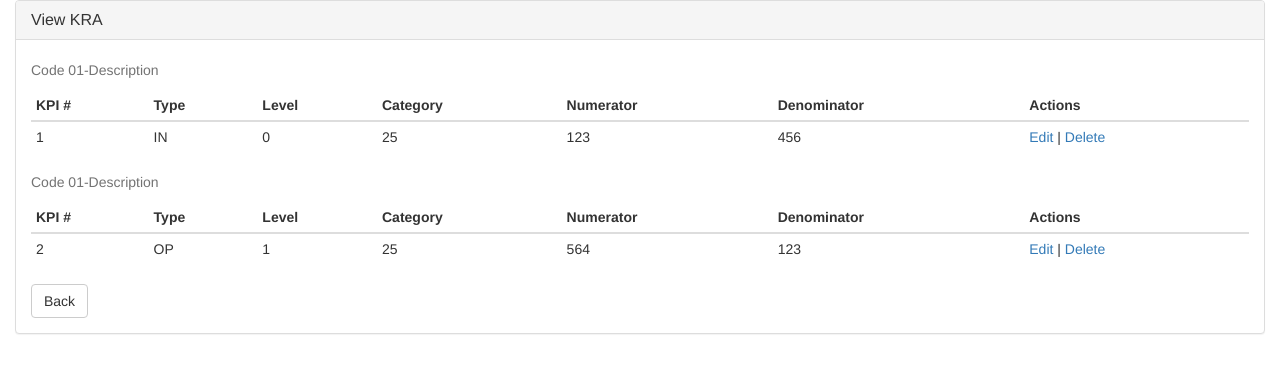
After one commit to umairqamar/CodeIgniter, a CodeIgniter app: page /database/form/detail_kra/78 in a window 1280 px wide. The commit adds this page. Shown: the top 373 px of the page. Run offline with CodeIgniter, Linux system fonts and the light colour scheme; data comes from the database, SQL or seed files in the repository.

Commit message:
View KRA

```diff
--- a/application/controllers/Form.php
+++ b/application/controllers/Form.php
@@ -11,7 +11,7 @@ class Form extends CI_Controller {
 
     public function index()
     {
-        $this->add_kra();
+        $this->view_kra();
 
     }
 
@@ -188,5 +188,22 @@ class Form extends CI_Controller {
 
     }
 
+    public function view_kra(){
+        $data = array();
+        $data['title'] = "View KRA";
+        $data['kra'] = $this->My_model->get_kra();
+        $this->load->view('kra/view_kra',$data);
+    }
+
+    public function detail_kra($id){
+        $data = array();
+        $data['title'] = "View KRA";
+
+        $data['kra'] = $this->My_model->get_kra_where($id);
+        //print_r($data);exit;
+        $this->load->view('kra/detail_kra',$data);
+
+    }
+
 
 }
--- a/application/models/my_model.php
+++ b/application/models/my_model.php
@@ -62,24 +62,47 @@ class My_model extends CI_Model {
         $this->db->insert("kra",$data);
 
         $insert_id = $this->db->insert_id();
-       // $i = count($kra,COUNT_RECURSIVE);
+        //print_r($kra);exit;
+        $kpi_list = $kra['kpi'];
+        for ($i=0; $i<count($kra,COUNT_RECURSIVE);$i++){
+            $this->db->query( "INSERT INTO kpi_kra (kra, kpi) VALUES ('$insert_id', '$kpi_list[$i]')");
+        }
 
-        $kra['kra'] = $insert_id;
-        $kpi_list = $kra['kpi'];
 
-        for($i =0; $i<count($kra,COUNT_RECURSIVE); $i++){
-            $kra['kpi'] = $kpi_list[$i];
-            echo $kra['kpi'];
-            $this->db->insert("kpi_kra",$kra);
-        }
+
+//        $kra['kra'] = $insert_id;
+//        $kpi_list = $kra['kpi'];
+//
+//        if (is_array($kra)){
+//            for($i =0; $i<count($kra,COUNT_RECURSIVE); $i++){
+//                $kra['kpi'] = $kpi_list[$i];
+//                $this->db->insert("kpi_kra",$kra);
+//            }
+//        }
+//        else{
+//            $this->db->insert("kpi_kra",$kra);
+//        }
+
 
 
     }
 
-    public function insert_batch_kpi($data){
-       print_r($data);
-        $this->db->insert_batch('kpi_kra', $data);
-        print_r($data);exit;
+    public function get_kra(){
+        $this->db->from('kra');
+        return  $this->db->get();
+    }
+
+    public function get_kra_where($id){
+        $this->db->select('kra_id,code,description,kpi_id,type,level,p_category,num,denom');
+        $this->db->from('kra');
+        $this->db->join('kpi_kra', 'kpi_kra.kra = kra.kra_id');
+        $this->db->join('kpi', 'kpi.kpi_id = kpi_kra.kpi');
+        $this->db->where('kra_id',$id);
+        $kpi = $this->db->get()->result_array();
+
+        return $kpi;
+        //return $kpi = $kpi[0];
+
     }
 
 }
--- /dev/null
+++ b/application/views/kra/detail_kra.php
@@ -0,0 +1,97 @@
+<?php include(VIEWPATH."_header.php") ?>
+<div class="container-fluid">
+    <div class="row">
+        <div class="col-md-12 " >
+
+            <div class="panel panel-default">
+                <div class="panel-heading">
+                    <h3 class="panel-title">View KRA </h3>
+                </div>
+                <div class="panel-body">
+                    <?php
+                    $message = $this->session->flashdata('message');
+                    $error = $this->session->flashdata('error');
+                    if (isset($message)){ ?>
+                        <div style="text-align:center;" class="alert alert-success" role="alert">
+                            <span class="glyphicon glyphicon-exclamation-sign"></span>
+                            <?php echo $message;?>
+                            <button type="button" class="close" data-dismiss="alert">x</button>
+                        </div>
+                        <?php
+                    }
+
+                    else if (isset($error)){ ?>
+                        <div style="text-align:center;" class="alert alert-danger" role="alert">
+                            <span class="glyphicon glyphicon-exclamation-sign"></span>
+                            <?php echo $error; ?>
+                            <button type="button" class="close" data-dismiss="alert">x</button>
+                        </div>
+                        <?php
+                    }
+                    ?>
+
+                    <?php
+
+                    foreach($kra as $k){ ?>
+                        <p class="help-block"><?php echo  $k['code']."-". $k['description']; ?></p>
+                        <table class="table table-condensed">
+                            <thead>
+                            <tr>
+                                <th>KPI #</th>
+                                <th>Type</th>
+                                <th>Level</th>
+                                <th>Category</th>
+                                <th>Numerator</th>
+                                <th>Denominator</th>
+                                <th>Actions</th>
+                            </tr>
+                            </thead>
+                            <tbody>
+                            <tr>
+                                <td><?php echo $k['kpi_id'];?></td>
+                                <td><?php echo $k['type'];?></td>
+                                <td><?php echo $k['level'];?></td>
+                                <td><?php echo $k['p_category'];?></td>
+                                <td><?php echo $k['num'];?></td>
+                                <td><?php echo $k['denom'];?></td>
+                                <td>
+                                    <a href="<?php echo site_url("/form/edit_kra/".$k['kpi_id']) ?>" >Edit</a> |
+                                    <a href="<?php echo site_url("/form/delete_kra/".$k['kpi_id']); ?>" onclick="return confirm('Are you sure you want to delete this record?')">Delete</a>
+                                </td>
+                            </tr>
+
+                            </tbody>
+                        </table>
+
+                        <?php
+                    }
+
+
+
+                    ?>
+
+
+
+
+                    <button onclick="goBack()" name="btn_back"  class="btn btn-default pull-left">Back</button>
+                </div>
+
+
+
+            </div>
+
+        </div>
+
+
+    </div>
+</div>
+
+<script type="text/javascript">
+    function goBack() {
+        window.history.back();
+    }
+
+
+</script>
+
+<?php include(VIEWPATH."_footer.php") ?>
--- a/application/views/view_kpi.php
+++ b/application/views/view_kpi.php
@@ -5,7 +5,7 @@
 
             <div class="panel panel-default">
                 <div class="panel-heading">
-                    <h3 class="panel-title">View all</h3>
+                    <h3 class="panel-title">View KPI</h3>
                 </div>
                 <div class="panel-body">
                     <?php
@@ -81,7 +81,7 @@
                 ?>
                 </tbody>
             </table>
-<!--                    <button onclick="goBack()" name="btn_submit"  class="btn btn-default pull-left">Back</button>-->
+<!--                    <button onclick="goBack()" name="btn_back"  class="btn btn-default pull-left">Back</button>-->
                     <a href="form/add_kpi" class="btn btn-default ">Add KPI</a>
                     <a href="form/add_kpi_category" class="btn btn-default">Add KPI Category</a>
                 </div>
```
Also changed, not shown: application/views/kra/view_kra.php (added, +83 -0 lines).
